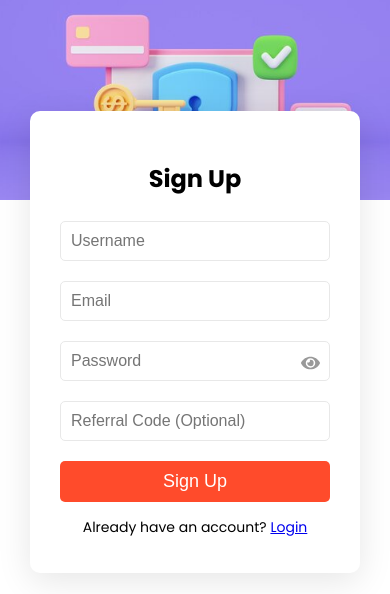
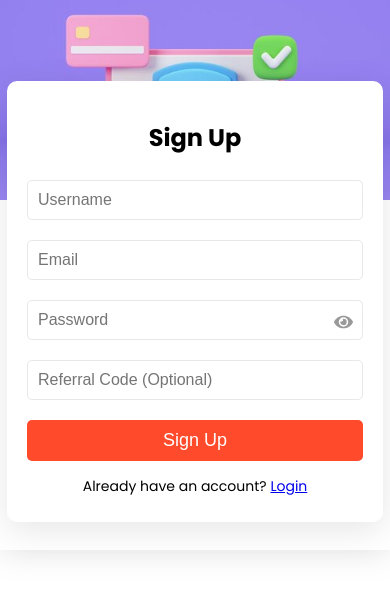
Before and after one commit to manugangwar82/task, a React (Vite) app in the folder frontend/: page / in a window 390 px wide. Shown: the top 594 px of the page. Built offline with nearby package versions, Linux system fonts and the light colour scheme.

Commit message:
Update signup.css

```diff
--- a/frontend/src/styles/signup.css
+++ b/frontend/src/styles/signup.css
@@ -81,3 +81,21 @@
   p.signup-error{
     color: red;
   }
+
+@media (max-width: 470px) {
+    .auth-container {
+
+      height: 550px;
+
+    }
+
+    .auth-form {
+
+      padding: 20px;
+      margin: 0px 7px;
+      position: relative;
+      /* top: 21%; */
+      bottom: 23%;
+
+    }
+  }
```
